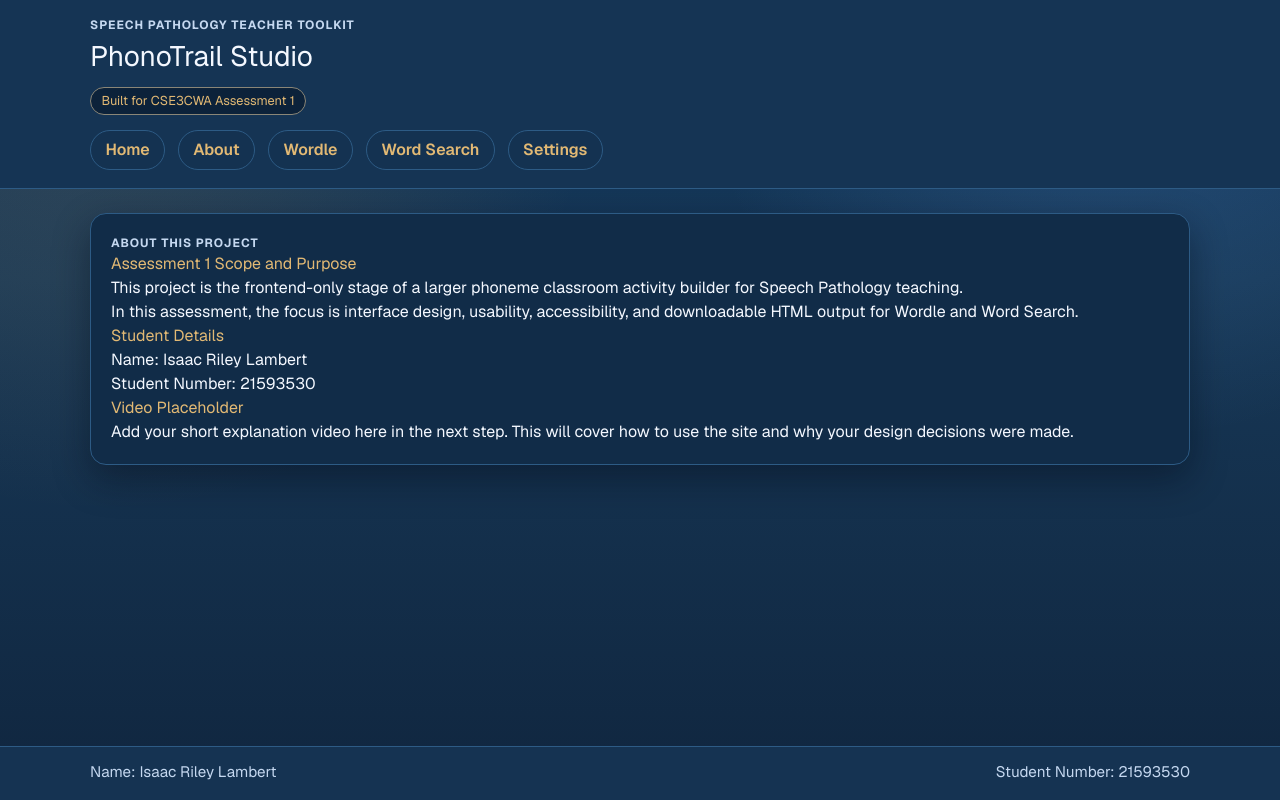
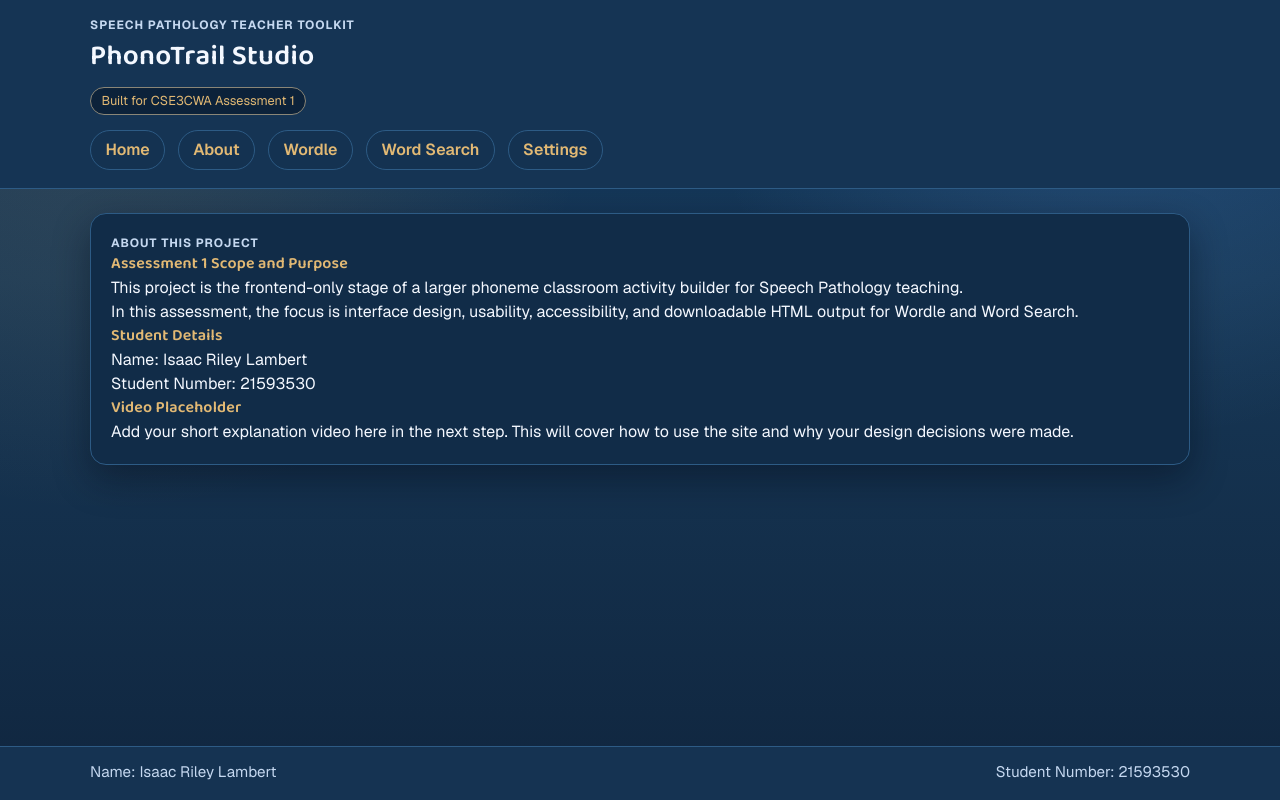
Before and after one commit to 21593530/Cloud-Web-Application-Assessment, a Next.js app in the folder app/: page /about in a window 1280 px wide. Built offline with nearby package versions, Linux system fonts and the light colour scheme.

Commit message:
Add playful display font for educator-friendly headings

```diff
--- a/app/src/app/globals.css
+++ b/app/src/app/globals.css
@@ -35,6 +35,7 @@ html[data-theme="dark"] {
   --color-foreground: var(--foreground);
   --font-sans: var(--font-geist-sans);
   --font-mono: var(--font-geist-mono);
+  --font-display: var(--font-display);
 }
 
 body {
@@ -87,6 +88,8 @@ a {
   margin: 0.35rem 0 0.85rem;
   font-size: clamp(1.2rem, 2.2vw, 1.8rem);
   line-height: 1.2;
+  font-family: var(--font-display), var(--font-geist-sans), "Segoe UI", sans-serif;
+  letter-spacing: 0.01em;
 }
 
 .assessment-badge {
@@ -164,6 +167,8 @@ a {
 .panel h3 {
   margin-top: 0;
   color: var(--accent-strong);
+  font-family: var(--font-display), var(--font-geist-sans), "Segoe UI", sans-serif;
+  letter-spacing: 0.01em;
 }
 
 .intro-panel p {
--- a/app/src/app/layout.tsx
+++ b/app/src/app/layout.tsx
@@ -1,5 +1,5 @@
 import type { Metadata } from "next";
-import { Geist, Geist_Mono } from "next/font/google";
+import { Baloo_2, Geist, Geist_Mono } from "next/font/google";
 import Link from "next/link";
 import type { ReactNode } from "react";
 import "./globals.css";
@@ -27,6 +27,12 @@ const geistMono = Geist_Mono({
   subsets: ["latin"],
 });
 
+const baloo = Baloo_2({
+  variable: "--font-display",
+  subsets: ["latin"],
+  weight: ["600", "700"],
+});
+
 export const metadata: Metadata = {
   title: "PhonoTrail Studio - Classroom Activity Builder",
   description:
@@ -38,7 +44,7 @@ export default function RootLayout({ children }: { children: ReactNode }) {
     <html
       lang="en"
       data-theme="light"
-      className={`${geistSans.variable} ${geistMono.variable} h-full antialiased`}
+      className={`${geistSans.variable} ${geistMono.variable} ${baloo.variable} h-full antialiased`}
     >
       <head>
         <script dangerouslySetInnerHTML={{ __html: themeBootstrapScript }} />
```
